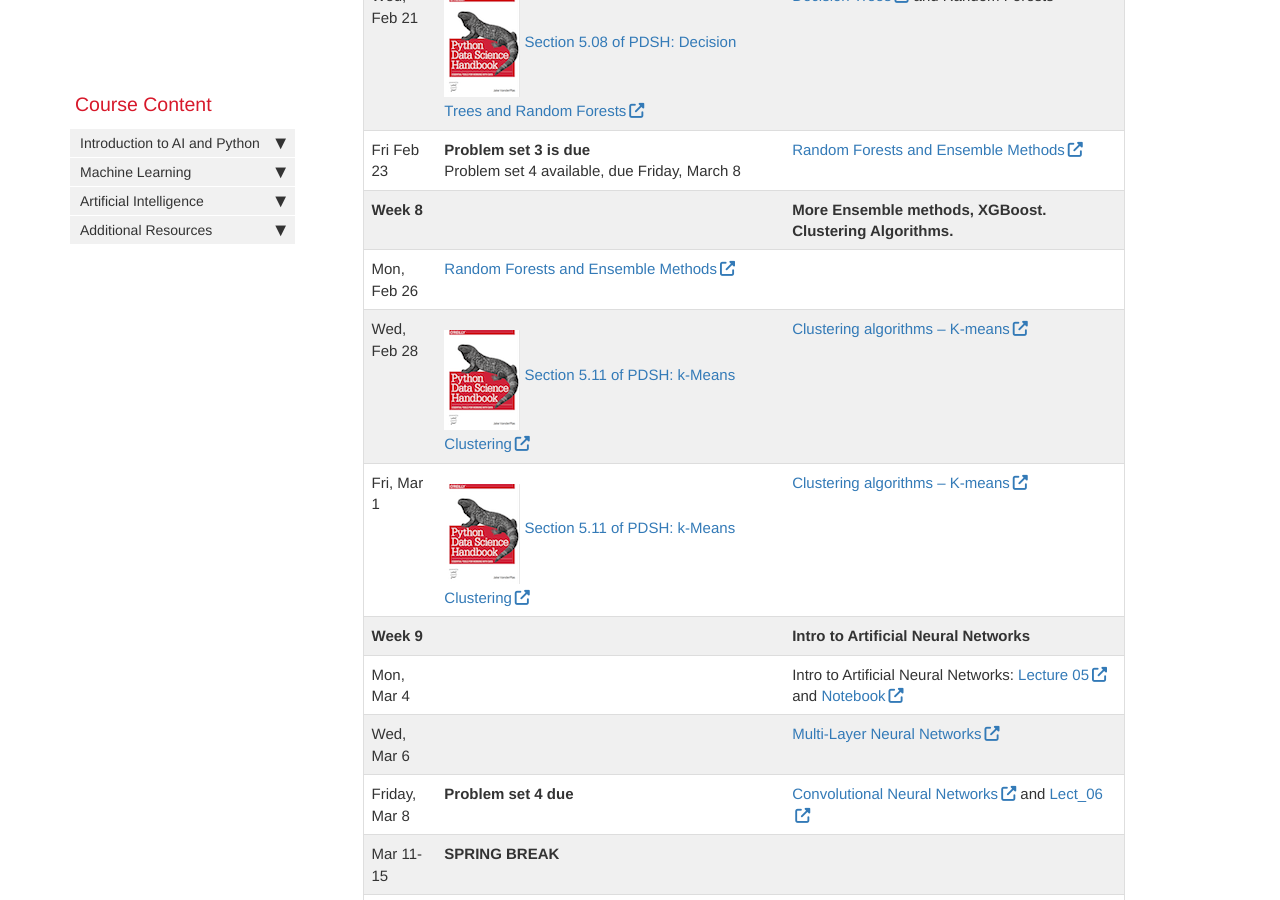
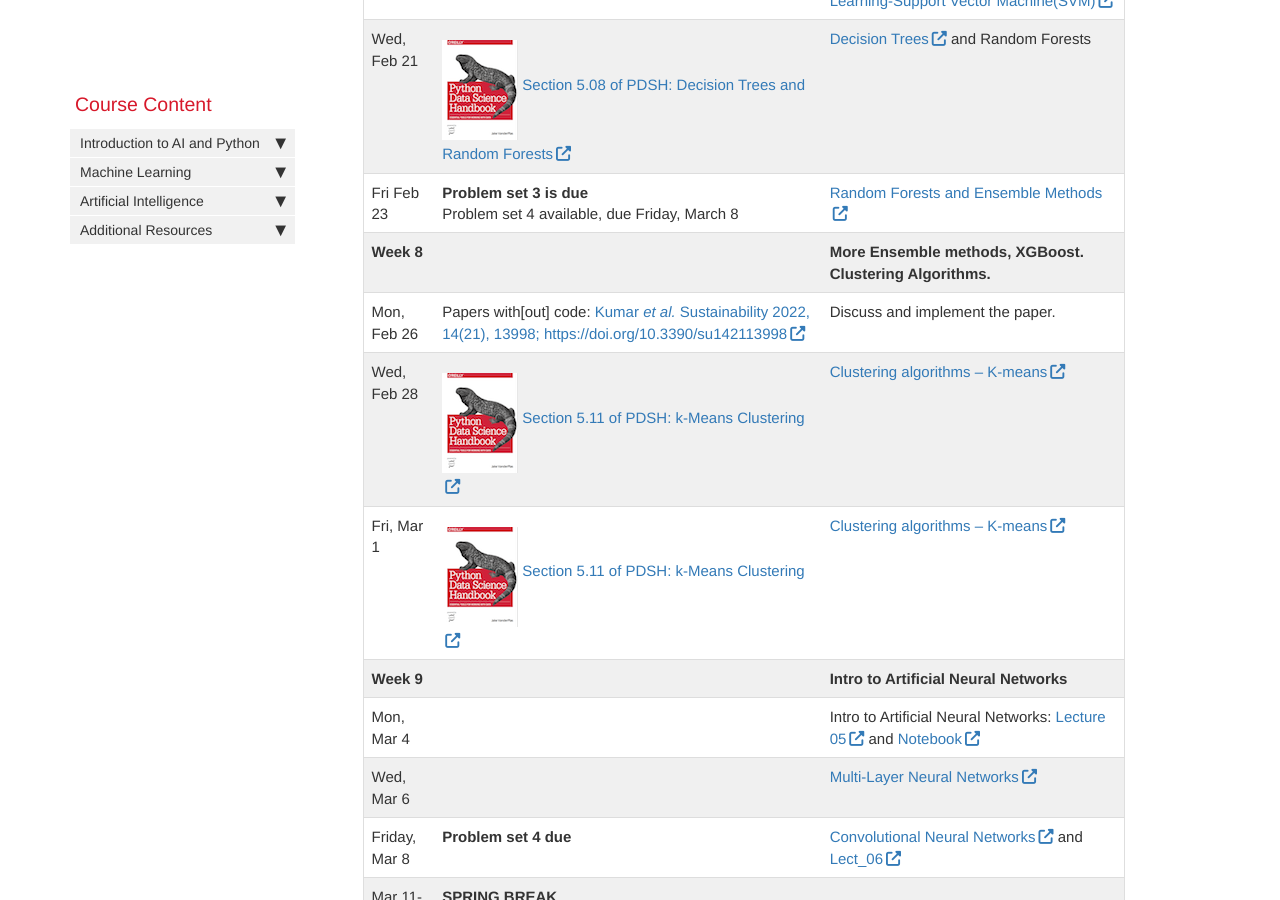
Before and after one commit to AIBiology/aibiology.github.io, a Jekyll site: the page built from index.md, in a window 1280 px wide and 900 px high, scrolled down 6334 px. Built offline with Jekyll 4.4.1, drawn with Linux system fonts in a browser that asks for light colours; nearby versions of some CDN libraries; comment, search, counter and statistics services are not loaded.

Commit message:
Update 2/26

```diff
--- a/index.md
+++ b/index.md
@@ -138,7 +138,7 @@
 Wed, Feb 21 | [![PDHS Image](images/PDSH-cover-small.png) Section 5.08 of PDSH: Decision Trees and Random Forests](https://jakevdp.github.io/PythonDataScienceHandbook/05.08-random-forests.html) | [Decision Trees](https://github.com/AIBiology/Jupyter_Content/blob/main/12_Decision_Trees.ipynb) and Random Forests
 Fri Feb 23 | **Problem set 3 is due**<br>Problem set 4 available, due {{site.ps_4_due}}| [Random Forests and Ensemble Methods](https://github.com/AIBiology/Jupyter_Content/blob/main/13_Ensemble_methods.ipynb)
 **Week 8** || **More Ensemble methods, XGBoost. Clustering Algorithms.**
-Mon, Feb 26 |  [Random Forests and Ensemble Methods](https://github.com/AIBiology/Jupyter_Content/blob/main/13_Ensemble_methods.ipynb)
+Mon, Feb 26 | Papers with\[out\] code: [Kumar *et al.* Sustainability 2022, 14(21), 13998; https://doi.org/10.3390/su142113998](https://doi.org/10.3390/su142113998)| Discuss and implement the paper.
 Wed, Feb 28 | [![PDHS Image](images/PDSH-cover-small.png) Section 5.11 of PDSH:  k-Means Clustering](https://jakevdp.github.io/PythonDataScienceHandbook/05.11-k-means.html) | [Clustering algorithms – K-means](https://github.com/AIBiology/Jupyter_Content/blob/main/13_2_Intro_clustering_student.ipynb)
 Fri, Mar 1 | [![PDHS Image](images/PDSH-cover-small.png) Section 5.11 of PDSH:  k-Means Clustering](https://jakevdp.github.io/PythonDataScienceHandbook/05.11-k-means.html)| [Clustering algorithms – K-means](https://github.com/AIBiology/Jupyter_Content/blob/main/13_2_Intro_clustering_student.ipynb)
 **Week 9** || **Intro to Artificial Neural Networks**
```
